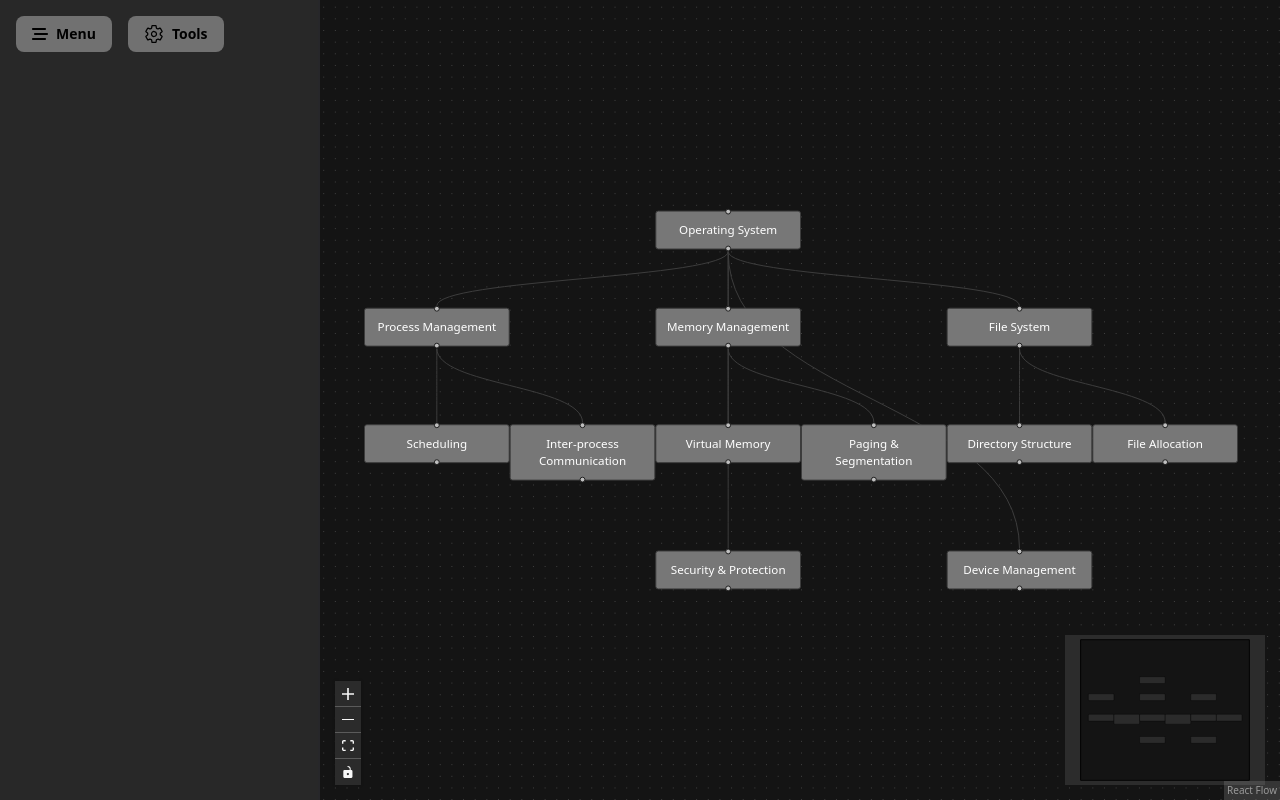
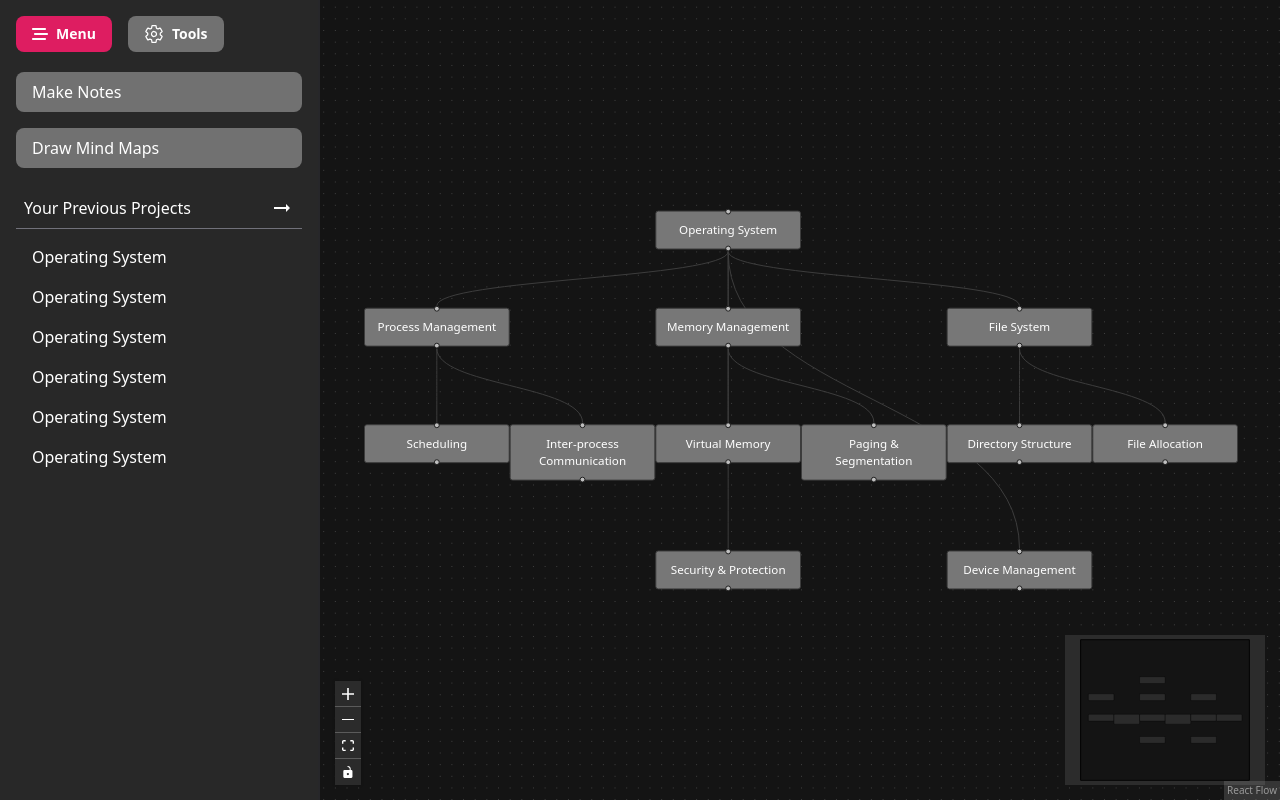
Before and after one commit to Prakhar2004sachan/mind-map-builder, a React (Vite) app in the folder front-end/: page / in a window 1280 px wide. Built offline with nearby package versions, Linux system fonts and the light colour scheme.

Commit message:
Making menu on side bar

```diff
--- /dev/null
+++ b/front-end/src/components/Menu.jsx
@@ -0,0 +1,29 @@
+import React from "react";
+import { MdOutlineArrowRightAlt } from "react-icons/md";
+
+function Menu() {
+  return (
+    <div className="mt-5">
+      <div className="flex flex-col gap-4">
+        <p className="bg-[#717171] py-2 px-4 rounded-lg cursor-pointer">Make Notes</p>
+        <p className="bg-[#717171] py-2 px-4 rounded-lg cursor-pointer">Draw Mind Maps</p>
+      </div>
+      <div className="mt-5">
+        <div className="flex justify-between items-center p-2 border-b border-zinc-500">
+          <p>Your Previous Projects</p>
+          <MdOutlineArrowRightAlt className="size-6" />
+        </div>
+        {/* Projects */}
+        <div className="scrollProj p-2 h-[15rem] overflow-y-scroll">
+          {Array.from({ length: 10 }).map((_, i) => (
+            <p className="hover:bg-[#ec6281] p-2 rounded-m cursor-pointer" key={i}>
+              Operating System
+            </p>
+          ))}
+        </div>
+      </div>
+    </div>
+  );
+}
+
+export default Menu;
--- a/front-end/src/components/SideBarLelf.jsx
+++ b/front-end/src/components/SideBarLelf.jsx
@@ -1,20 +1,34 @@
-import React from 'react'
+import React, { useState } from 'react'
 import Button from '../ui/Button';
 import { FaBarsStaggered } from "react-icons/fa6";
 import { IoSettingsOutline } from "react-icons/io5";
+import Menu from './Menu';
 
 function SideBarLelf() {
+  const [activeButton,setActiveButton] =useState("Menu");
+  const onClickHandler = (label)=> {
+    setActiveButton(label);
+  };
 
   return (
     <div className="h-screen w-[20rem] border-r-2 border-zinc-800 bg-[#282828] p-4">
       <div className="flex gap-4">
-        <Button label={"Menu"} showIcon={true} icon={<FaBarsStaggered />} />
+        <Button
+          label={"Menu"}
+          showIcon={true}
+          icon={<FaBarsStaggered />}
+          click={()=>onClickHandler("Menu")}
+          active={activeButton === "Menu"}
+        />
         <Button
           label={"Tools"}
           showIcon={true}
           icon={<IoSettingsOutline className="size-5" />}
+          click={()=>onClickHandler("Tools")}
+          active={activeButton === "Tools"}
         />
       </div>
+      <Menu />
     </div>
   );
 }
--- a/front-end/src/index.css
+++ b/front-end/src/index.css
@@ -6,6 +6,7 @@
   margin: 0;
   padding: 0;
   box-sizing: border-box;
+  color: white;
 }
 
 .dark .react-flow__node {
@@ -17,3 +18,7 @@
   background: white;
   color: #111;
 }
+
+.scrollProj::-webkit-scrollbar {
+  display: none;
+}
--- a/front-end/src/ui/Button.jsx
+++ b/front-end/src/ui/Button.jsx
@@ -1,10 +1,14 @@
 import React from 'react'
 
-function Button({label, icon, showIcon}) {
+function Button({label, icon, showIcon,active,click}) {
   return (
-    <div className="bg-[#717171] flex gap-2 px-4 py-2 items-center rounded-lg cursor-pointer">
+    <div
+      className={`${active ? "bg-[#de1d61]" : "bg-[#717171]"
+      } flex gap-2 px-4 py-2 items-center rounded-lg cursor-pointer`}
+      onClick={click}
+    >
       {showIcon && icon}
-      <p className='text-sm font-semibold'>{label}</p>
+      <p className="text-sm font-semibold">{label}</p>
     </div>
   );
 }
```
